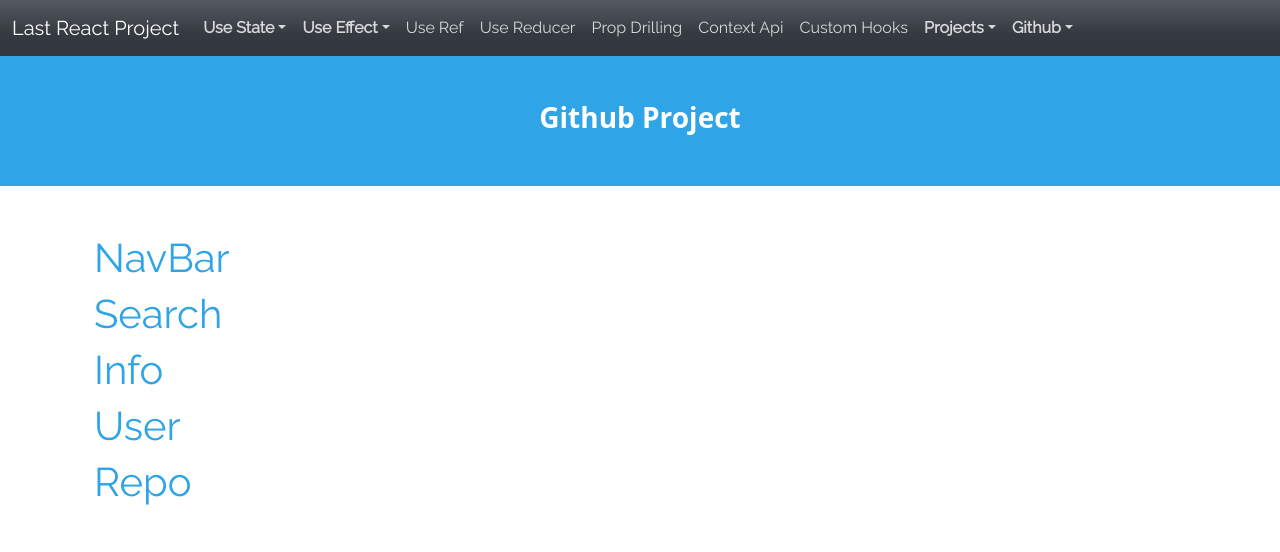
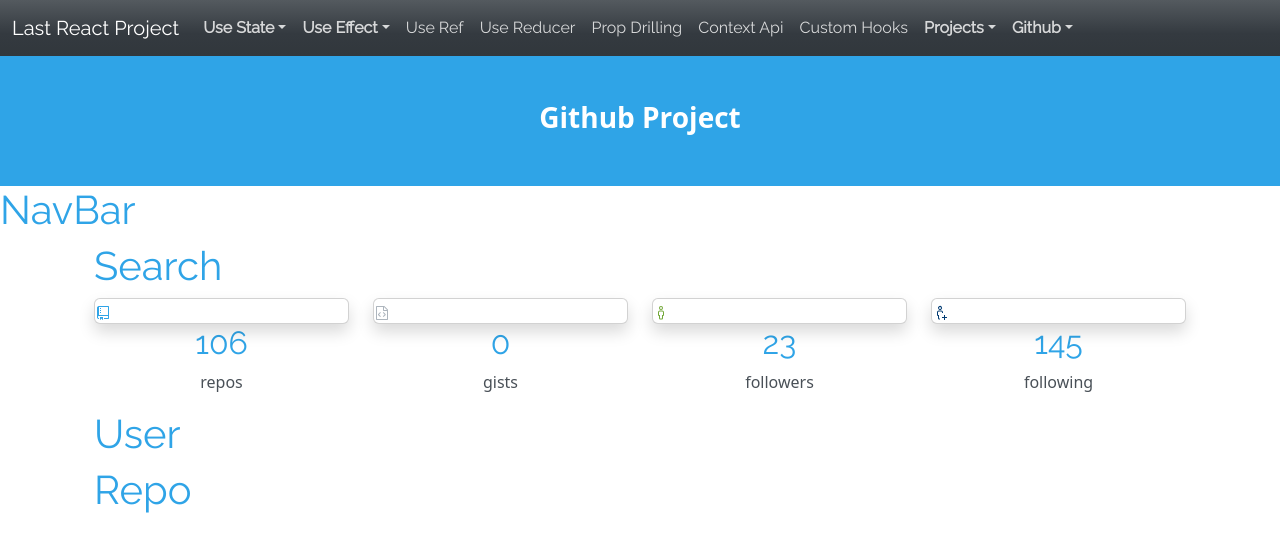
Before and after one commit to KramStyles/john-smilga-react-course, a React (Create React App) app: page / in a window 1280 px wide. Shown: the top 552 px of the page. Built offline with nearby package versions, Linux system fonts and the light colour scheme.

Commit message:
fixed skeletal structure of user info

```diff
--- a/src/assets/components/Jumbotron.jsx
+++ b/src/assets/components/Jumbotron.jsx
@@ -5,7 +5,7 @@ import PropTypes from "prop-types";
 import { navData } from "../data/data";
 import NavDropdown from "./NavDropdown";
 
-const Jumbotron = ({ title }) => {
+const Jumbotron = ({ title, noGap }) => {
   return (
     <>
       <nav className="navbar navbar-expand-sm navbar-dark bg-dark fixed-top">
@@ -30,7 +30,7 @@ const Jumbotron = ({ title }) => {
           </div>
         </div>
       </nav>
-      <div className="bg-primary p-5 text-white text-center fs-3 fw-bold text-capitalize mb-5 mt-5">
+      <div className={`bg-primary p-5 text-white text-center fs-3 fw-bold text-capitalize mt-5 ${!noGap && "mb-5"}`}>
         {title}
       </div>
     </>
@@ -39,6 +39,7 @@ const Jumbotron = ({ title }) => {
 
 Jumbotron.propTypes = {
   title: PropTypes.string.isRequired,
+  noGap: PropTypes.bool,
 };
 
 export default Jumbotron;
--- a/src/assets/github/components/Info.jsx
+++ b/src/assets/github/components/Info.jsx
@@ -3,10 +3,37 @@
  * Filename: Info.jsx
  */
 
+import {useGithubContext} from "../context/context";
+import {VscRepo, VscGist, VscPerson, VscPersonAdd} from "react-icons/vsc";
+
 const Info = () => {
+    const {gitUser} = useGithubContext();
+    const {public_repos, followers, following, public_gists} = gitUser;
+    const userInfo = [
+        {title: "repos", icon: <VscRepo className="text-primary"/>, value: public_repos},
+        {title: "gists", icon: <VscGist className="text-secondary"/>, value: public_gists},
+        {title: "followers", icon: <VscPerson className="text-success"/>, value: followers},
+        {title: "following", icon: <VscPersonAdd className="text-info"/>, value: following},
+    ]
+
+    const InfoCard = ({icon, title, value}) => (
+        <div className="col-md-3">
+            <div className="card shadow d-flex justify-content-center">
+                <div className="rounded-circle">{icon}</div>
+            </div>
+            <div className="text-center">
+                <h2>{value}</h2>
+                <p>{title}</p>
+            </div>
+        </div>
+    )
   return (
     <div className="container">
-      <h1>Info</h1>
+      <div className="row">
+          {userInfo.map((item, index) => (
+              <InfoCard {...item} key={index}/>
+          ))}
+      </div>
     </div>
   );
 };
--- a/src/assets/github/components/NavBar.jsx
+++ b/src/assets/github/components/NavBar.jsx
@@ -5,7 +5,7 @@
 
 const NavBar = () => {
   return (
-    <div className="container">
+    <div>
       <h1>NavBar</h1>
     </div>
   );
--- a/src/assets/github/context/context.js
+++ b/src/assets/github/context/context.js
@@ -1,12 +1,20 @@
-import { createContext, useContext } from "react";
+import { createContext, useContext, useState } from "react";
+import mockUser from "../mockData/user";
+import mockRepos from "../mockData/repos";
+import mockFollowers from "../mockData/followers";
 
 const rootUrl = "https://api.github.com";
 
 const GithubContext = createContext();
 
 const GithubProvider = ({ children }) => {
+  const [gitUser, setGitUser] = useState(mockUser);
+  const [repos, setRepos] = useState(mockRepos);
+  const [followers, setFollowers] = useState(mockFollowers);
   return (
-    <GithubContext.Provider value={"hello"}>{children}</GithubContext.Provider>
+    <GithubContext.Provider value={{ gitUser, repos, followers }}>
+      {children}
+    </GithubContext.Provider>
   );
 };
 
--- a/src/assets/github/index.jsx
+++ b/src/assets/github/index.jsx
@@ -4,7 +4,7 @@ import { GithubProvider } from "./context/context";
 
 const Index = () => (
   <GithubProvider>
-    <Jumbotron title="Github Project" />
+    <Jumbotron title="Github Project" noGap />
     <Dashboard />
   </GithubProvider>
 );
--- a/src/assets/github/pages/Dashboard.jsx
+++ b/src/assets/github/pages/Dashboard.jsx
@@ -7,13 +7,15 @@ import { Info, Repos, User, NavBar, Search } from "../components";
 
 const Dashboard = () => {
   return (
+    <>
+        <NavBar />
         <div className="container">
-      <NavBar />
             <Search />
             <Info />
             <User />
             <Repos />
         </div>
+    </>
   );
 };
 
```
Lines whose indentation alone changed are shown as unchanged.
